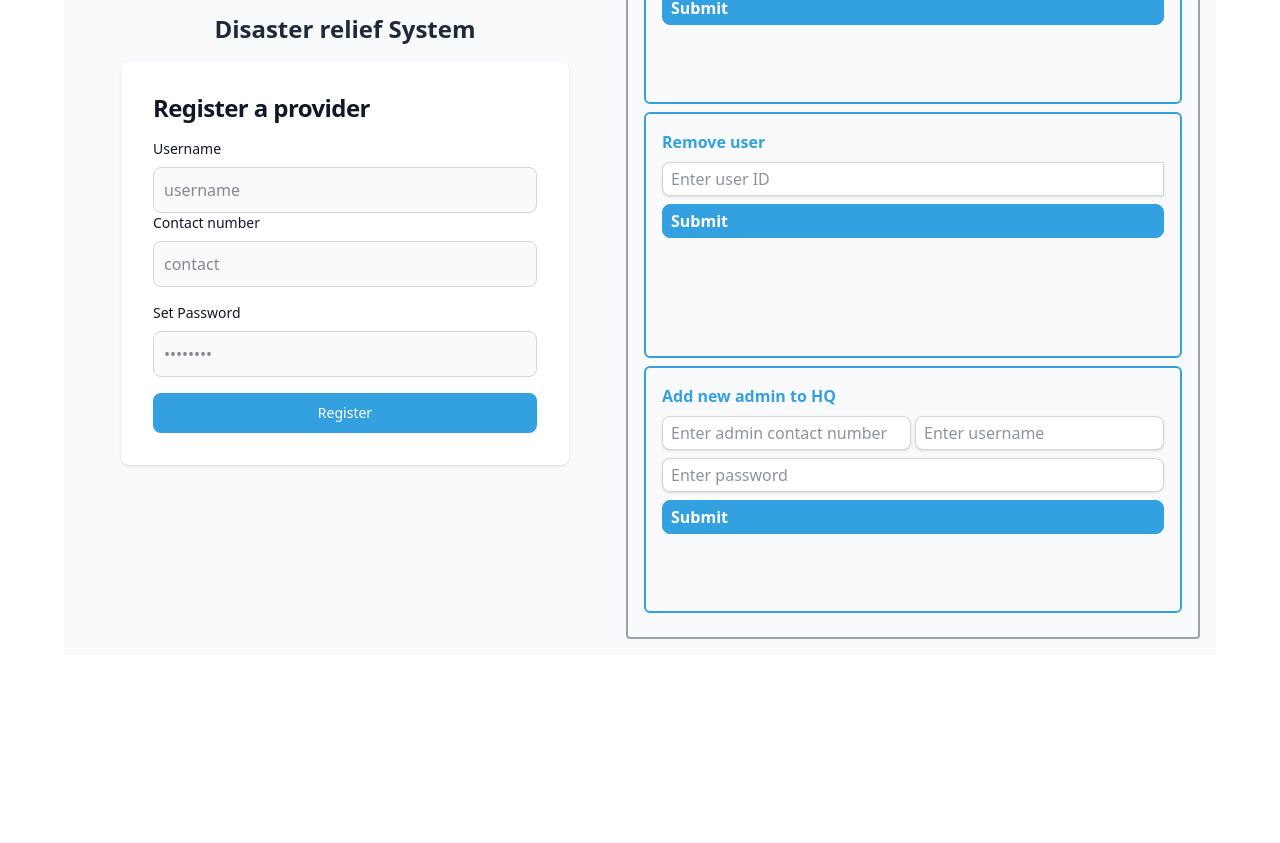
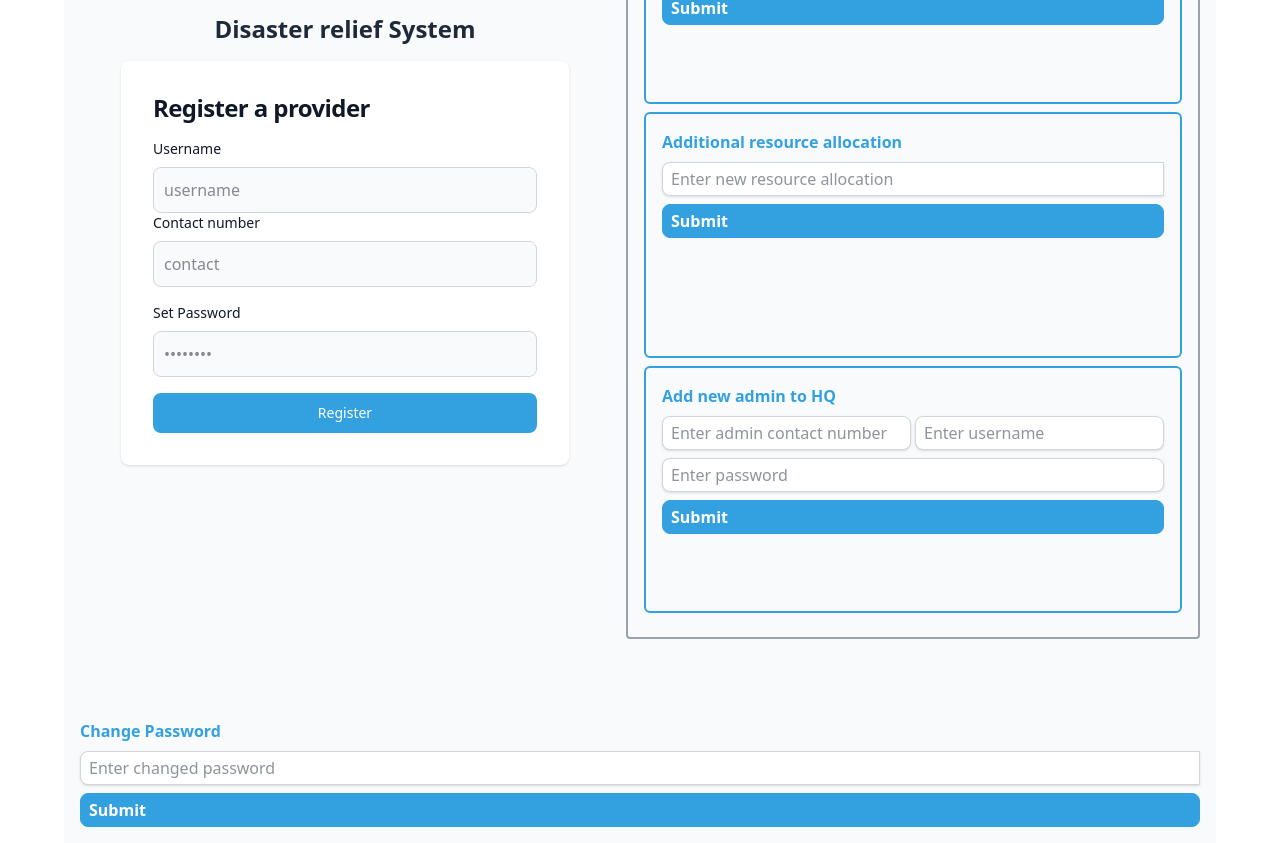
Before and after one commit to ar-rana/Disaster-Relief-System, a React (Vite) app in the folder client/: page /dashboard in a window 1280 px wide. Shown: the part 873-1716 px from the top of the page. Before the commit the page ends 1528 px from the top, so only its background shows below. Built offline with nearby package versions, Linux system fonts and the light colour scheme.

Commit message:
modified UI

```diff
--- a/client/src/components/AdminDashboard.jsx
+++ b/client/src/components/AdminDashboard.jsx
@@ -37,7 +37,7 @@ const AdminDashboard = () => {
         <div className="flex-2 border-2 border-gray-400 flex flex-col p-4 rounded-sm gap-2">
           <div className="border-2 border-[#33A1E0] p-4 rounded-md h-1/2">
             <h2 className="font-bold text-[#33A1E0] text-md">
-              Transfer provider headquarters
+              Transfer a provider
             </h2>
             <form
               className="flex flex-col w-full gap-2 mt-2"
@@ -68,14 +68,14 @@ const AdminDashboard = () => {
             </form>
           </div>
           <div className="border-2 border-[#33A1E0] p-4 rounded-md h-1/2">
-            <h2 className="font-bold text-[#33A1E0] text-md">Remove user</h2>
+            <h2 className="font-bold text-[#33A1E0] text-md">Additional resource allocation</h2>
             <form
               className="flex flex-col w-full gap-2 mt-2"
               onSubmit={removeUser}
             >
               <input
                 type="text"
-                placeholder="Enter user ID"
+                placeholder="Enter new resource allocation"
                 value={uid}
                 onChange={(e) => setUid(e.target.value)}
                 required
@@ -134,6 +134,25 @@ const AdminDashboard = () => {
           <p className="text-sm font-normal text-red-600 p-0 m-0">{warning1}</p>
         </div>
       </div>
+      <br />
+      <br />
+      <h2 className="font-bold text-[#33A1E0] text-md m-0">Change Password</h2>
+      <form className="flex flex-col w-full gap-2 mt-2" onSubmit="">
+        <input
+          type="text"
+          placeholder="Enter changed password"
+          value=""
+          // onChange={(e) => setUid(e.target.value)}
+          required
+          className="flex-1 px-2 py-1 rounded-l-lg border border-gray-300 focus:outline-none focus:border-[#33A1E0] bg-white text-gray-800 text-base shadow-sm"
+        />
+        <button
+          type="submit"
+          className="px-2 py-1 rounded-lg bg-[#33A1E0] text-white font-semibold flex items-center gap-2 hover:bg-[#2381b0] transition border border-[#33A1E0]"
+        >
+          Submit
+        </button>
+      </form>
     </>
   );
 };
--- a/client/src/components/Questionaries.jsx
+++ b/client/src/components/Questionaries.jsx
@@ -18,6 +18,13 @@ const faqs = [
     answer:
       `Anyone affected by a disaster can request help through our platform, using the 'Request Relief' button at the top right corner, after filling a small
       necessary form, your mobile will be verified and the aid will be on its way.`,
+  },
+  {
+    question: "How to use the platform?",
+    answer:
+      `If you are a seeeker wanting AID, then simply click on the top-right corner on 'Request Relief' button and fill the necessary information, you contact number
+      will be verified via OTP and after that your AID will be on its way. You can go to the 'Dashboard' and view the all you previous requests
+      and also check the status in detail.`,
   },
 ];
 
--- a/client/src/components/RequestAid.jsx
+++ b/client/src/components/RequestAid.jsx
@@ -3,25 +3,27 @@ import React, { useState } from "react";
 const RequestAid = ({ isOpen, setOpen }) => {
   const [location, setLocation] = useState([]);
   const [warning, setWarning] = useState("");
+  const [verify, setVerify] = useState(false);
 
   const [name, setName] = useState("");
   const [poc, setPoc] = useState("");
   const [description, setDescription] = useState("");
 
+  const [otp, setOtp] = useState(null);
+
   if (!isOpen) return null;
 
   const handleSubmit = (e) => {
     e.preventDefault();
-
-
   };
 
   return (
     <div className="fixed inset-0 z-50 flex items-center justify-center">
+      <div className="absolute inset-0 bg-black opacity-40"></div>
       <div
-				className="absolute inset-0 bg-black opacity-40"
-			></div>
-			<div className="relative bg-white rounded-lg shadow-lg p-8 w-full max-w-md z-10" style={{ borderTop: "6px solid #33A1E0" }}>
+        className="relative bg-white rounded-lg shadow-lg p-8 w-full max-w-md z-10"
+        style={{ borderTop: "6px solid #33A1E0" }}
+      >
         <button
           className="absolute top-3 right-3 text-gray-400 hover:text-gray-700"
           onClick={() => setOpen(false)}
@@ -29,7 +31,9 @@ const RequestAid = ({ isOpen, setOpen }) => {
         >
           <span className="fa fa-times" />
         </button>
-				<h2 className="text-2xl font-bold mb-6 text-[#33A1E0] text-center">Request Aid</h2>
+        <h2 className="text-2xl font-bold mb-6 text-[#33A1E0] text-center">
+          Request Aid
+        </h2>
         <form className="flex flex-col gap-3" onSubmit={handleSubmit}>
           <input
             type="text"
@@ -58,13 +62,34 @@ const RequestAid = ({ isOpen, setOpen }) => {
             required
           />
           <p className="text-sm text-red-500 p-0 m-0">{warning}</p>
+          {verify ? (
+            <input
+              type="number"
+              name="otp"
+              value={otp}
+              onChange={(e) => setOtp(e.target.value)}
+              placeholder="Enter 6-digit OTP"
+              className="border border-gray-300 rounded px-4 py-2 focus:outline-none focus:border-[#33A1E0]"
+              required
+            />
+          ) : (
+            ""
+          )}
+          {!verify ? (
             <button
               type="submit"
               className="bg-[#33A1E0] text-white font-semibold py-2 rounded hover:bg-[#2381b0]"
-
             >
               Submit Request
             </button>
+          ) : (
+            <button
+              type="submit"
+              className="bg-[#33A1E0] text-white font-semibold py-2 rounded hover:bg-[#2381b0]"
+            >
+              Submit OTP
+            </button>
+          )}
         </form>
       </div>
     </div>
--- a/client/src/pages/Dashboard.jsx
+++ b/client/src/pages/Dashboard.jsx
@@ -1,7 +1,5 @@
 import React, { useState } from "react";
-import LoginAndRegForm from "../components/LoginAndRegForm.jsx";
 import Navbar from "../components/Navbar.jsx";
-import ReliefInfocard from "../components/ReliefinfoCard.jsx";
 import UserDashboard from "../components/UserDashboard.jsx";
 import AdminDashboard from "../components/AdminDashboard.jsx";
 
```
Lines whose indentation alone changed are shown as unchanged.
